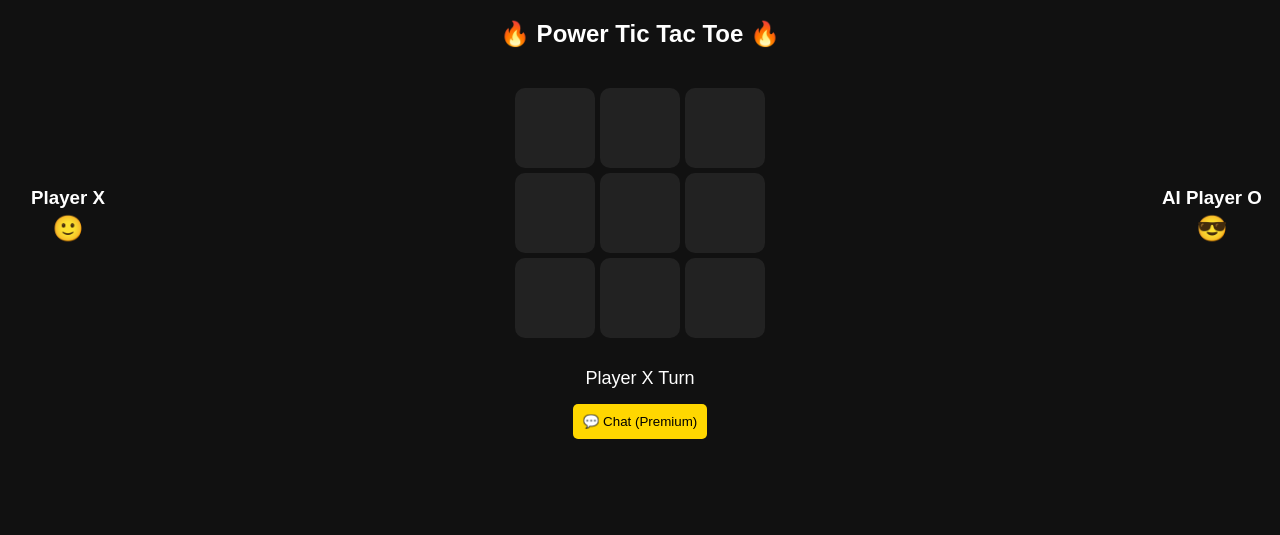
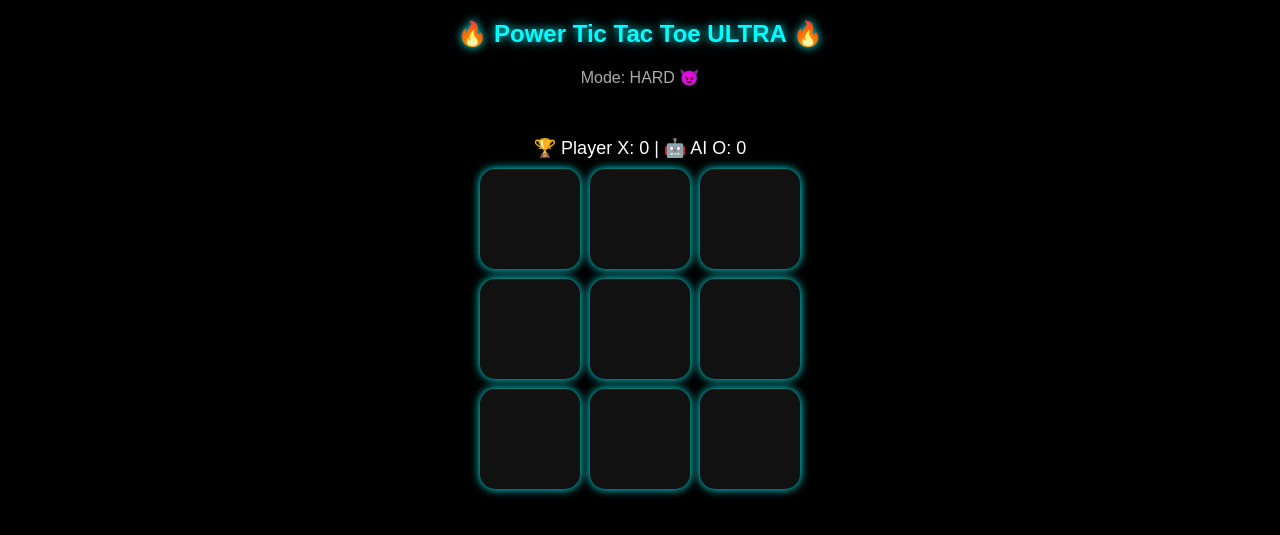
Before and after one commit to dkkbot00/power-game, a Flask app: page / in a window 1280 px wide. Shown: the top 535 px of the page. Run offline with Flask 3, Linux system fonts and the light colour scheme.

Commit message:
Update index.html

```diff
--- a/templates/index.html
+++ b/templates/index.html
@@ -1,164 +1,194 @@
 <!DOCTYPE html>
 <html>
 <head>
-<title>Power Tic Tac Toe</title>
+<title>Power Tic Tac Toe ULTRA</title>
 <style>
 body {
-    background: #111;
+    background: #000;
     color: white;
     font-family: Arial;
     text-align: center;
 }
 
-.container {
-    display: flex;
-    justify-content: space-around;
-    align-items: center;
-    margin-top: 20px;
+h2 {
+    color: #0ff;
+    text-shadow: 0 0 10px #0ff;
 }
 
-.player {
-    width: 120px;
+#winnerBanner {
+    font-size: 22px;
+    color: gold;
+    height: 30px;
+    margin-bottom: 10px;
 }
 
-.player h3 {
-    margin: 5px;
-}
-
-.reaction {
-    font-size: 25px;
+.scoreBoard {
+    margin-bottom: 10px;
+    font-size: 18px;
 }
 
 .board {
     display: grid;
-    grid-template-columns: repeat(3, 80px);
-    grid-gap: 5px;
-    margin: 20px auto;
+    grid-template-columns: repeat(3, 100px);
+    gap: 10px;
+    justify-content: center;
 }
 
 .cell {
-    width: 80px;
-    height: 80px;
-    background: #222;
+    width: 100px;
+    height: 100px;
+    background: #111;
+    border-radius: 15px;
     font-size: 40px;
     display: flex;
     align-items: center;
     justify-content: center;
     cursor: pointer;
-    border-radius: 10px;
+    transition: 0.2s;
+    box-shadow: 0 0 10px #0ff;
 }
 
 .cell:hover {
-    background: #333;
+    background: #222;
+    box-shadow: 0 0 20px #0ff;
 }
 
-#status {
-    margin-top: 10px;
-    font-size: 18px;
-}
+.X { color: #0ff; text-shadow: 0 0 15px #0ff; }
+.O { color: #f0f; text-shadow: 0 0 15px #f0f; }
 
-.premium {
-    margin-top: 15px;
-    padding: 10px;
-    background: gold;
-    color: black;
-    border: none;
-    border-radius: 5px;
-    cursor: pointer;
+.modeDisplay {
+    margin-bottom: 10px;
+    font-size: 16px;
+    color: #aaa;
 }
 </style>
 </head>
 <body>
 
-<h2>🔥 Power Tic Tac Toe 🔥</h2>
+<h2>🔥 Power Tic Tac Toe ULTRA 🔥</h2>
 
-<div class="container">
-    <div class="player">
-        <h3>Player X</h3>
-        <div class="reaction" id="rxnX">🙂</div>
-    </div>
+<div class="modeDisplay" id="modeDisplay">Mode: HARD 😈</div>
 
-    <div class="board" id="board"></div>
+<div id="winnerBanner"></div>
 
-    <div class="player">
-        <h3>AI Player O</h3>
-        <div class="reaction" id="rxnO">😎</div>
-    </div>
+<div class="scoreBoard">
+🏆 Player X: <span id="scoreX">0</span> |
+🤖 AI O: <span id="scoreO">0</span>
 </div>
 
-<div id="status">Player X Turn</div>
-
-<button class="premium" onclick="premiumChat()">💬 Chat (Premium)</button>
+<div class="board" id="board"></div>
 
 <script>
-let board = ["", "", "", "", "", "", "", "", ""];
+let board = ["","","","","","","","",""];
 let currentPlayer = "X";
+let scoreX = 0;
+let scoreO = 0;
+let aiWinStreak = 0;
+let aiMode = "HARD";
+
 const boardDiv = document.getElementById("board");
-const status = document.getElementById("status");
+const banner = document.getElementById("winnerBanner");
+const modeDisplay = document.getElementById("modeDisplay");
 
-function drawBoard() {
+function drawBoard(){
     boardDiv.innerHTML = "";
-    board.forEach((cell, index) => {
+    board.forEach((cell,index)=>{
         const div = document.createElement("div");
         div.classList.add("cell");
+        if(cell) div.classList.add(cell);
         div.innerText = cell;
-        div.onclick = () => makeMove(index);
+        div.onclick = ()=>makeMove(index);
         boardDiv.appendChild(div);
     });
 }
 
-function makeMove(index) {
-    if (board[index] !== "" || currentPlayer !== "X") return;
-
-    board[index] = "X";
-    currentPlayer = "O";
-    updateReactions();
-    checkWinner();
+function makeMove(index){
+    if(board[index]!=="" || currentPlayer!=="X") return;
+    board[index]="X";
+    currentPlayer="O";
     drawBoard();
-    setTimeout(aiMove, 500);
+    if(!checkWinner()) setTimeout(aiMove,500);
 }
 
-function aiMove() {
-    let empty = board.map((v, i) => v === "" ? i : null).filter(v => v !== null);
-    if (empty.length === 0) return;
-
-    let randomIndex = empty[Math.floor(Math.random() * empty.length)];
-    board[randomIndex] = "O";
-    currentPlayer = "X";
-    updateReactions();
+function aiMove(){
+    let move;
+    if(aiMode==="HARD"){
+        move = bestMove();
+    } else {
+        move = randomMove();
+    }
+    board[move]="O";
+    currentPlayer="X";
+    drawBoard();
     checkWinner();
-    drawBoard();
 }
 
-function checkWinner() {
-    const wins = [
-        [0,1,2],[3,4,5],[6,7,8],
-        [0,3,6],[1,4,7],[2,5,8],
-        [0,4,8],[2,4,6]
-    ];
+function randomMove(){
+    let empty = board.map((v,i)=>v===""?i:null).filter(v=>v!==null);
+    return empty[Math.floor(Math.random()*empty.length)];
+}
 
-    for (let combo of wins) {
-        const [a,b,c] = combo;
-        if (board[a] && board[a] === board[b] && board[a] === board[c]) {
-            status.innerText = board[a] + " Wins! 🔥";
-            document.getElementById("rxnX").innerText = board[a]=="X"?"😎":"😢";
-            document.getElementById("rxnO").innerText = board[a]=="O"?"😎":"😢";
-            return;
+function bestMove(){
+    for(let i=0;i<9;i++){
+        if(board[i]===""){
+            board[i]="O";
+            if(isWinning("O")){ board[i]=""; return i; }
+            board[i]="";
         }
     }
-
-    if (!board.includes("")) {
-        status.innerText = "Draw 🤝";
+    for(let i=0;i<9;i++){
+        if(board[i]===""){
+            board[i]="X";
+            if(isWinning("X")){ board[i]=""; return i; }
+            board[i]="";
+        }
     }
+    return randomMove();
 }
 
-function updateReactions() {
-    document.getElementById("rxnX").innerText = currentPlayer=="X"?"🙂":"⏳";
-    document.getElementById("rxnO").innerText = currentPlayer=="O"?"🙂":"⏳";
+function isWinning(player){
+    const wins=[[0,1,2],[3,4,5],[6,7,8],[0,3,6],[1,4,7],[2,5,8],[0,4,8],[2,4,6]];
+    return wins.some(([a,b,c])=>board[a]===player&&board[b]===player&&board[c]===player);
 }
 
-function premiumChat() {
-    alert("💎 Premium Feature!\nUpgrade to unlock chat.");
+function checkWinner(){
+    if(isWinning("X")){
+        banner.innerText="🥳 Player X Wins!";
+        scoreX++;
+        aiWinStreak=0;
+        updateScore();
+        setTimeout(resetGame,2000);
+        return true;
+    }
+    if(isWinning("O")){
+        banner.innerText="😈 AI Wins!";
+        scoreO++;
+        aiWinStreak++;
+        if(aiWinStreak>=4){
+            aiMode="MEDIUM";
+            modeDisplay.innerText="Mode: MEDIUM 🙂";
+        }
+        updateScore();
+        setTimeout(resetGame,2000);
+        return true;
+    }
+    if(!board.includes("")){
+        banner.innerText="🤝 Draw!";
+        setTimeout(resetGame,2000);
+        return true;
+    }
+    return false;
+}
+
+function updateScore(){
+    document.getElementById("scoreX").innerText=scoreX;
+    document.getElementById("scoreO").innerText=scoreO;
+}
+
+function resetGame(){
+    board=["","","","","","","","",""];
+    banner.innerText="";
+    drawBoard();
 }
 
 drawBoard();
```
